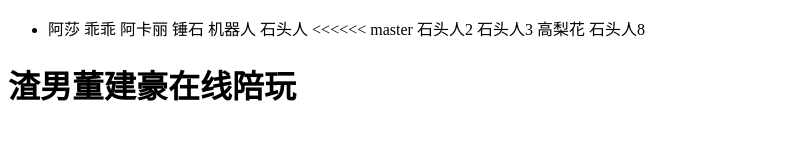
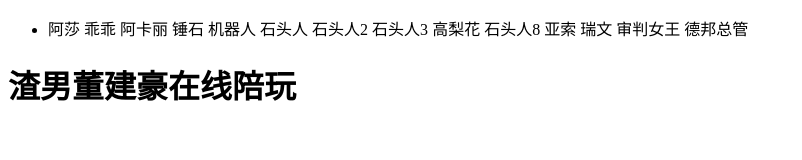
Before and after one commit to g2993763630/H546, a plain HTML site: page index.html in a window 1280 px wide. Shown: the whole page, without its empty margins (0-802 px from the left). Drawn offline with Linux system fonts and the light colour scheme.

Commit message:
高志鑫修改了

```diff
--- a/index.html
+++ b/index.html
@@ -1,11 +1,13 @@
 <!DOCTYPE html>
 <html lang="en">
+
 <head>
     <meta charset="UTF-8">
     <meta name="viewport" content="width=device-width, initial-scale=1.0">
     <meta http-equiv="X-UA-Compatible" content="ie=edge">
     <title>Document</title>
 </head>
+
 <body>
     <div>
         <ul>
@@ -16,16 +18,21 @@
                 <span>锤石</span>
                 <span>机器人</span>
                 <span>石头人</span>
-<<<<<< master
- <span>石头人2</span>
-<span>石头人3</span>
+
+                <span>石头人2</span>
+                <span>石头人3</span>
 
                 <span>高梨花</span>
- <span>石头人8</span>
+                <span>石头人8</span>
+                <span>亚索</span>
+                <span>瑞文</span>
+                <span>审判女王</span>
+                <span>德邦总管</span>
 
             </li>
         </ul>
     </div>
     <h1>渣男董建豪在线陪玩</h1>
 </body>
+
 </html>
```
